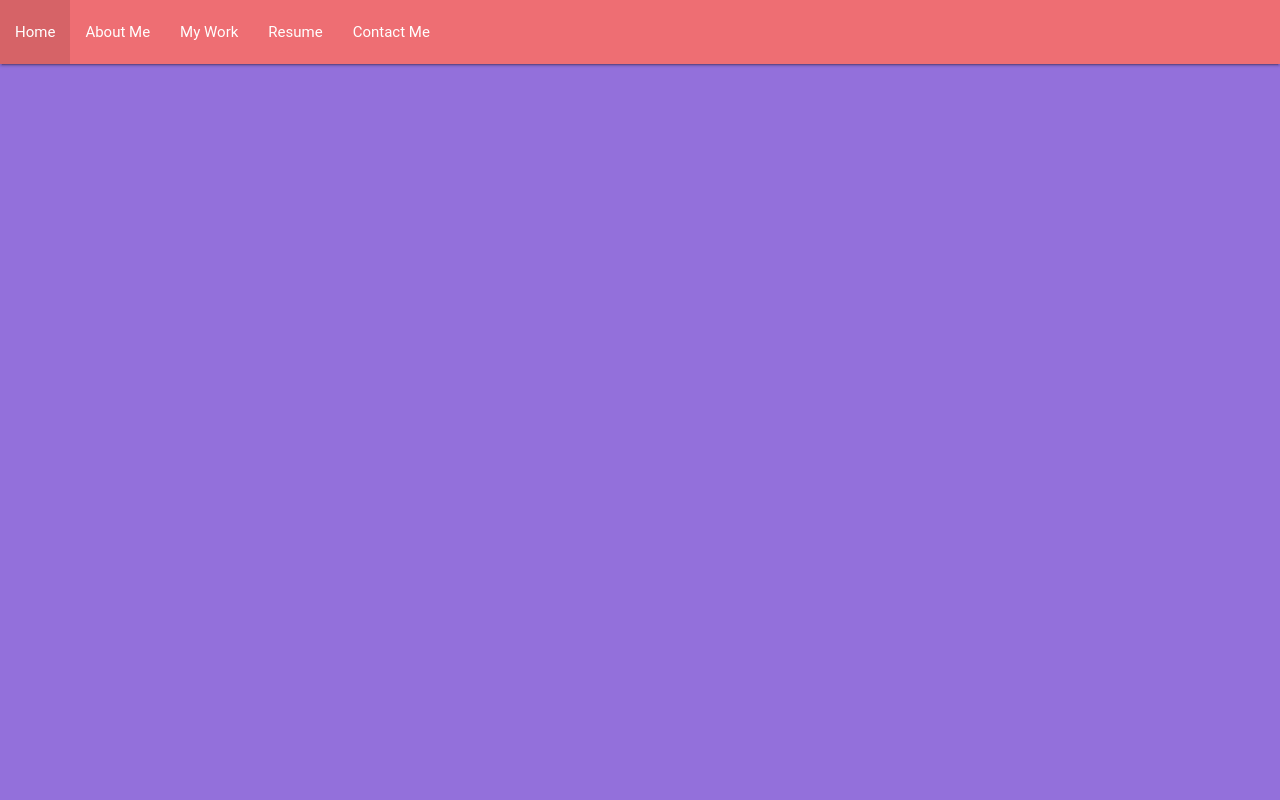
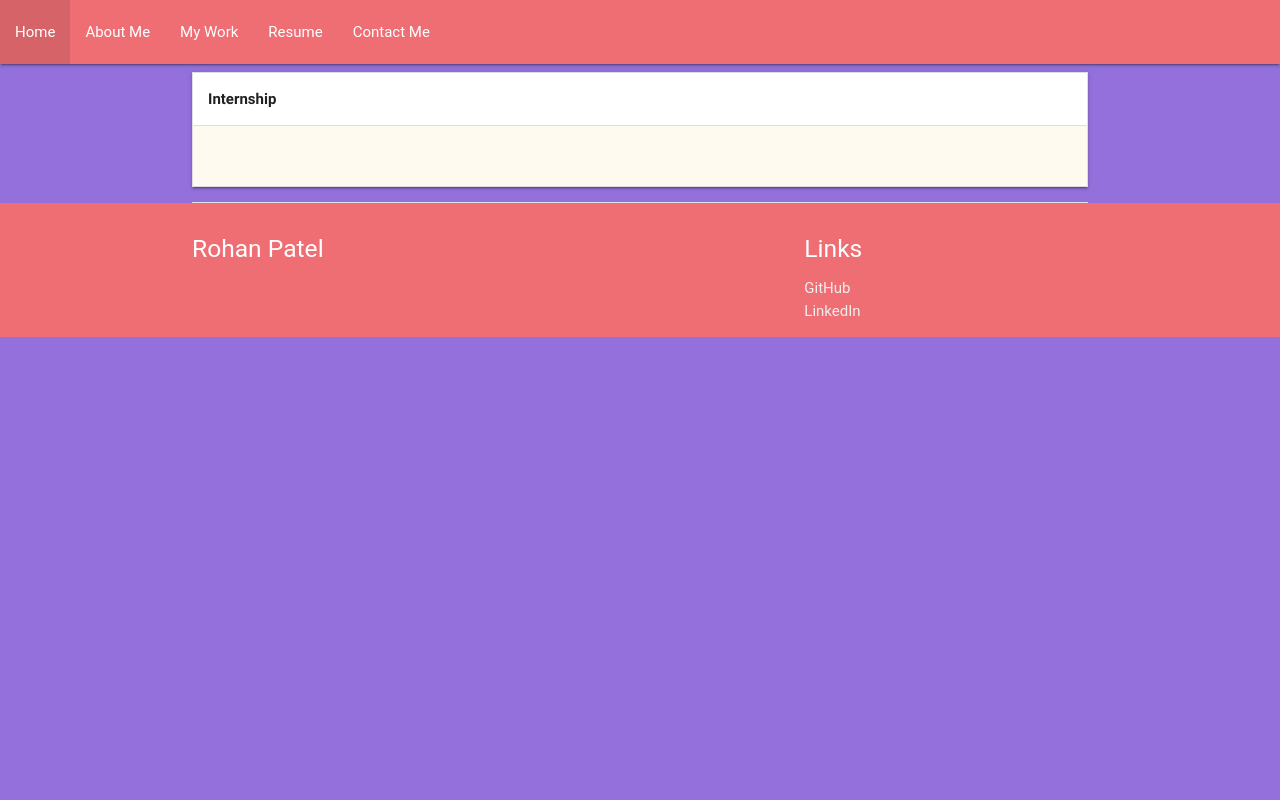
Before and after one commit to patelrohanv/CS-1520-Project, a PHP site: page /pages/work.html in a window 1280 px wide. Run offline with PHP 8.4, Linux system fonts and the light colour scheme; some libraries are stand-ins or nearby versions; some web fonts are replaced.

Commit message:
Added footer, need to make it stick

```diff
--- a/css/main.css
+++ b/css/main.css
@@ -7,10 +7,6 @@ nav {}
 
 html {}
 
-body {
-    background-color: mediumpurple;
-}
-
 .collapsible-body {
     background-color: floralwhite;
 }
@@ -18,3 +14,14 @@ body {
 .collapsible-header {
     font-weight: bold;
 }
+
+body {
+    background-color: mediumpurple;
+    display: flex;
+    min-height: 100vh;
+    flex-direction: column;
+}
+
+main {
+    flex: 1 0 auto;
+}
--- a/pages/work.html
+++ b/pages/work.html
@@ -22,8 +22,36 @@
             </div>
         </nav>
         <div class="container">
+            <div>
+                <ul class="collapsible" data-collapsible="expandable">
+                    <li>
+                        <div class="collapsible-header active">
+                            <span>Internship</span>
+                        </div>
+                        <div class="collapsible-body">
 
+                        </div>
+                    </li>
+                </ul>
+            </div>
+            <div class="divider"></div>
         </div>
+        <footer class="page-footer">
+            <div class="container">
+                <div class="row">
+                    <div class="col l6 s12">
+                        <h5 class="white-text">Rohan Patel</h5>
+                    </div>
+                    <div class="col l4 offset-l2 s12">
+                        <h5 class="white-text">Links</h5>
+                        <ul>
+                            <li><a class="grey-text text-lighten-3" href="https://github.com/patelrohanv">GitHub</a></li>
+                            <li><a class="grey-text text-lighten-3" href="https://www.linkedin.com/in/patelrohanv/">LinkedIn</a></li>
+                        </ul>
+                    </div>
+                </div>
+            </div>
+        </footer>
         <!-- jQuery -->
         <script src="https://ajax.googleapis.com/ajax/libs/jquery/3.1.1/jquery.min.js"></script>
         <!-- Compiled and minified Materialize JavaScript -->
```
Also changed, not shown: index.html (+16 -0 lines), pages/about.html (+16 -0 lines), pages/contact.html (+16 -0 lines), pages/resume.html (+16 -0 lines), images/fireborn_cosmicspark.jpeg (added).
